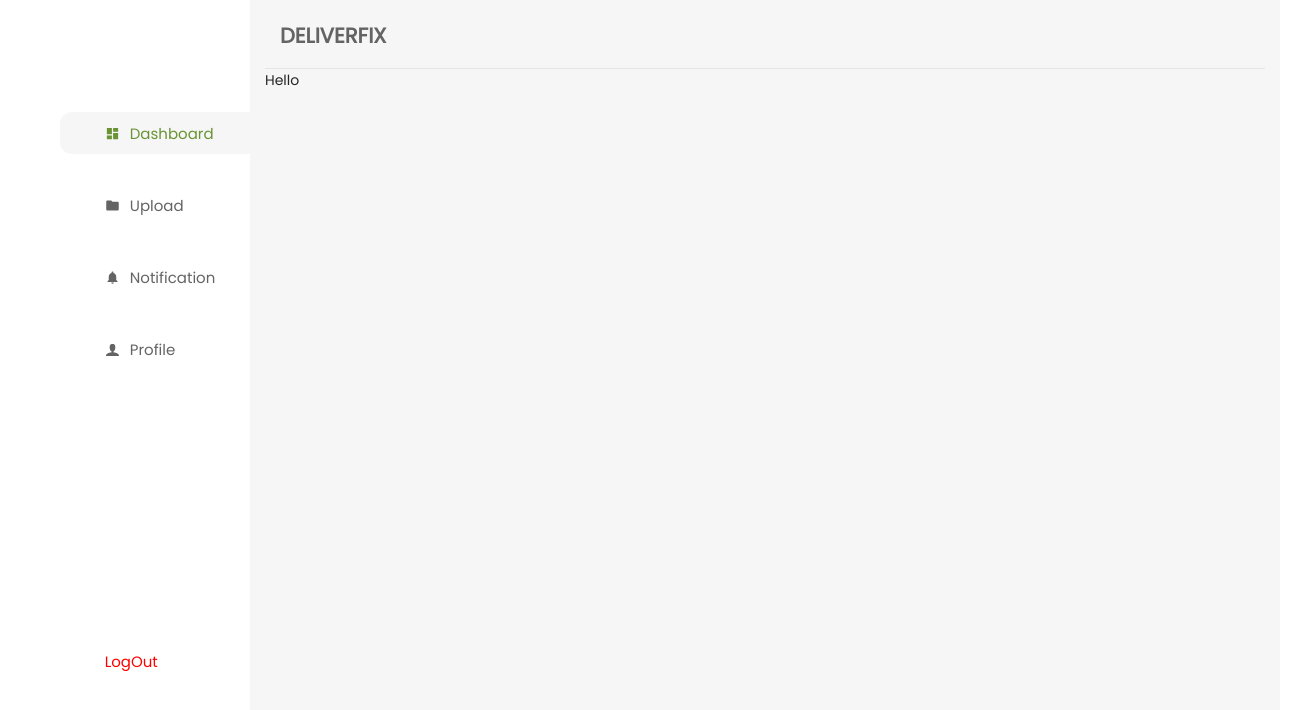
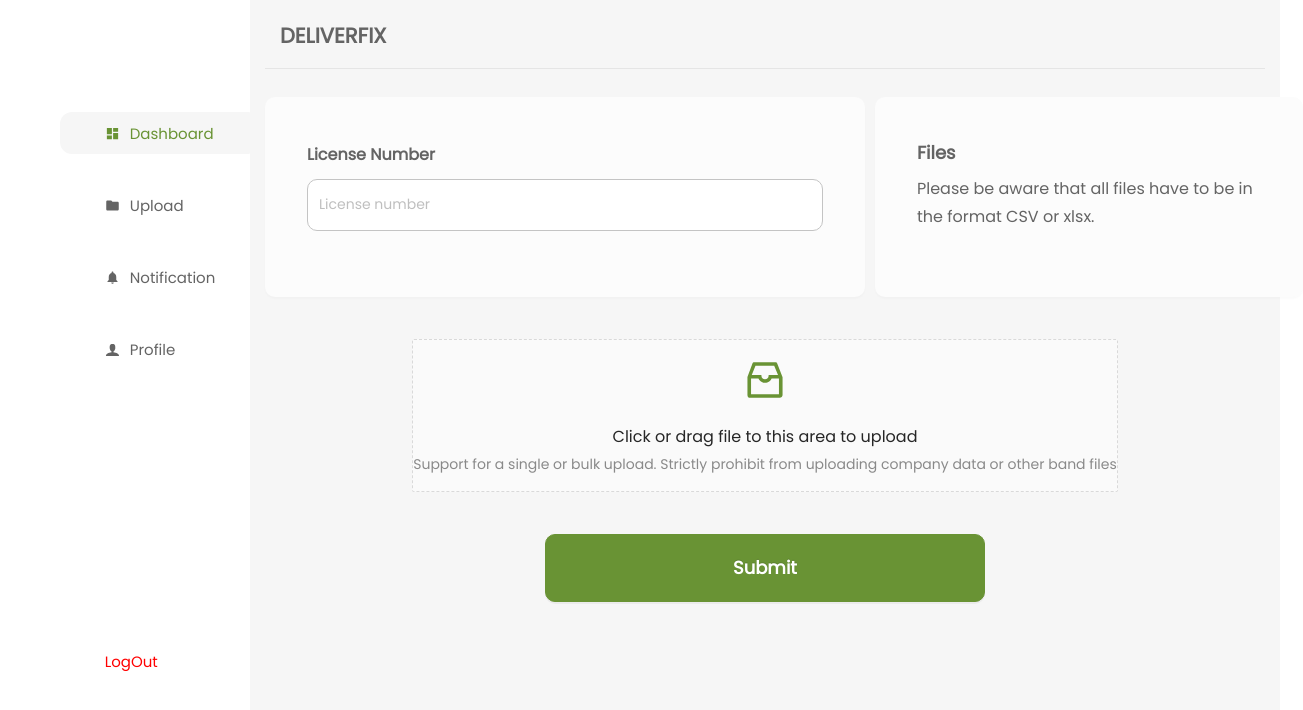
Before and after one commit to Razeb12/deliver-fix-dashboard-, a React (Create React App) app: page / in a window 1280 px wide. Both pictures are taken after typing "name@example.com", "Sample123" into the empty fields and a click on the button "Login". Shown: the top 710 px of the page, 1303 px wide, since content can reach past the window. Built offline with nearby package versions, Linux system fonts and the light colour scheme.

Commit message:
dashboard upload

```diff
--- a/src/components/ui/sidebar/style.scss
+++ b/src/components/ui/sidebar/style.scss
@@ -29,6 +29,11 @@
       display: flex;
       align-items: center;
       gap: 10px;
+
+      &:hover {
+        background: #f6f6f6;
+        border-radius: 12px;
+      }
     }
 
     .sidebar_logout {
--- a/src/pages/dashboard/Dashboard.jsx
+++ b/src/pages/dashboard/Dashboard.jsx
@@ -1,9 +1,106 @@
 import "./style.scss";
+import { useState, useRef } from "react";
+import { InboxOutlined } from "@ant-design/icons";
+import { Input, Form, Button, message, Upload } from "antd";
+const { Dragger } = Upload;
+const Dashboard = () => {
+  const [loading, setLoading] = useState(false);
+  const [form] = Form.useForm();
+  const formRef = useRef();
 
-const Dashboard = () => {
+  const props = {
+    name: "file",
+    multiple: true,
+    accept: ".csv, .xls, .xlsx",
+    action: "https://www.mocky.io/v2/5cc8019d300000980a055e76",
+
+    onChange(info) {
+      const { status } = info.file;
+
+      if (status !== "uploading") {
+        console.log(info.file, info.fileList);
+      }
+
+      if (status === "done") {
+        message.success(`${info.file.name} file uploaded successfully.`);
+      } else if (status === "error") {
+        message.error(`${info.file.name} file upload failed.`);
+      }
+    },
+
+    onDrop(e) {
+      console.log("Dropped files", e.dataTransfer.files);
+    },
+  };
+
+  const onFinish = (values) => {
+    setLoading(true);
+    console.log("Received values of form: ", values);
+    setLoading(false);
+  };
   return (
     <div className="dashboard">
-      <p>Hello</p>
+      <Form
+        form={form}
+        onFinish={onFinish}
+        ref={formRef}
+        hideRequiredMark={true}
+      >
+        <div className="dashboard_upper">
+          <div className="dashboard_left">
+            <Form.Item
+              label="License Number"
+              name="licenseNumber"
+              labelCol={{ span: 24 }}
+              rules={[
+                {
+                  required: true,
+                  message: "Please input your license number!",
+                },
+              ]}
+            >
+              <Input
+                placeholder="License number"
+                className="input_license"
+                type="text"
+              />
+            </Form.Item>
+          </div>
+          <div className="dashboard_right">
+            <h3>Files</h3>
+            <p>
+              Please be aware that all files have to be in the format CSV or
+              xlsx.
+            </p>
+          </div>
+        </div>
+        <div className="dashboard_lower">
+          <Dragger {...props}>
+            <p className="ant-upload-drag-icon">
+              <InboxOutlined style={{ color: "#699334" }} />
+            </p>
+            <p className="ant-upload-text">
+              Click or drag file to this area to upload
+            </p>
+            <p className="ant-upload-hint">
+              Support for a single or bulk upload. Strictly prohibit from
+              uploading company data or other band files
+            </p>
+          </Dragger>
+        </div>
+        <div className="dashboard_save">
+          {!loading && (
+            <Button type="primary" htmlType="submit" className="submit_btn">
+              Submit
+            </Button>
+          )}
+          {loading && (
+            <Button type="primary" htmlType="button" className="submit_btn">
+              Saving...
+            </Button>
+          )}
+        </div>
+      </Form>
     </div>
   );
 };
--- a/src/pages/dashboard/style.scss
+++ b/src/pages/dashboard/style.scss
@@ -0,0 +1,88 @@
+.dashboard {
+  padding: 2em 0;
+  .dashboard_upper {
+    display: flex;
+    justify-content: space-evenly;
+    gap: 10px;
+
+    .dashboard_left {
+      background: #fcfcfc;
+      box-shadow: 0px 2px 2px rgba(34, 34, 34, 0.02);
+      border-radius: 10px;
+      padding: 3em;
+      min-width: 60%;
+
+      label {
+        font-weight: 600;
+        font-size: 16px;
+        line-height: 24px;
+        color: #646464;
+      }
+
+      .input_license {
+        background: #ffffff;
+        border: 1px solid #c4c4c4;
+        border-radius: 10px;
+        height: 52px;
+
+        &:focus,
+        &:active,
+        &:hover {
+          outline: none;
+          background: #ffffff;
+          border: 1px solid #c4c4c4;
+        }
+      }
+    }
+
+    .dashboard_right {
+      background: #fcfcfc;
+      box-shadow: 0px 2px 2px rgba(34, 34, 34, 0.02);
+      border-radius: 10px;
+      padding: 3em;
+
+      h3 {
+        font-weight: 600;
+        font-size: 18px;
+        line-height: 27px;
+        color: #646464;
+      }
+
+      p {
+        font-weight: 400;
+        font-size: 16px;
+        line-height: 28px;
+        color: #646464;
+        width: 344px;
+      }
+    }
+  }
+
+  .dashboard_lower,
+  .dashboard_save {
+    padding-top: 3em;
+    display: flex;
+    justify-content: center;
+    align-items: center;
+
+    .submit_btn {
+      background: #699334;
+      border-radius: 10px;
+      width: 440px;
+      height: 68px;
+      font-weight: 600;
+      font-size: 18px;
+      line-height: 27px;
+      color: #ffffff;
+      border: 1px solid #699334;
+
+      &:focus,
+      &:active,
+      &:hover {
+        outline: none;
+        background: #699334;
+        border: 1px solid #699334;
+      }
+    }
+  }
+}
```
